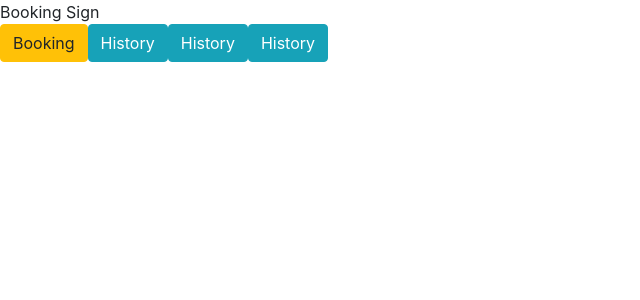
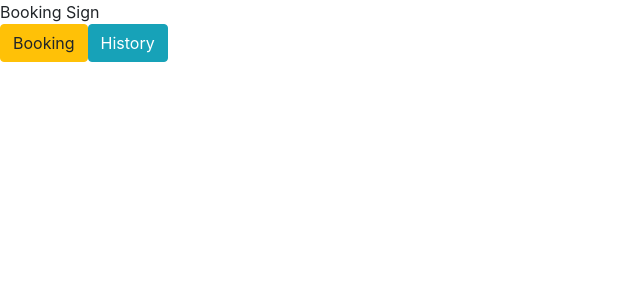
Before and after one commit to panupong25509/FE_Booking_Sign, a React (Create React App) app: page / in a window 1280 px wide. Shown: the top 300 px of the page, without its empty margins (0-640 px from the left). Built offline with nearby package versions, Linux system fonts and the light colour scheme.

Commit message:
[UPDATE] format code

```diff
--- a/src/pages/History.js
+++ b/src/pages/History.js
@@ -51,16 +51,12 @@ class Home extends React.Component {
                         </tr>
                             )
                         }))}
-
                     </tbody>
                 </table>
                 <div>
                     <Link to="/">
                         <button type="button" class="btn btn-warning">กลับ</button>
                     </Link>
-                    {/* <Link to="/"> */}
-                        <button type="button" class="btn btn-warning" onClick={this.handlePage}>กลับ</button>
-                    {/* </Link> */}
                 </div>
             </div>
         )
--- a/src/pages/index.js
+++ b/src/pages/index.js
@@ -14,10 +14,6 @@ class Home extends React.Component {
                     <Link to="/History">
                         <button type="button" class="btn btn-info">History</button>
                     </Link>
-                    {/* <Link to="/History"> */}
-                        <button type="button" class="btn btn-info" onClick={test}>History</button>
-                        <button type="button" class="btn btn-info" onClick={test2}>History</button>
-                    {/* </Link> */}
                 </div>
             </div>
         )
```
Lines whose indentation alone changed are shown as unchanged.
